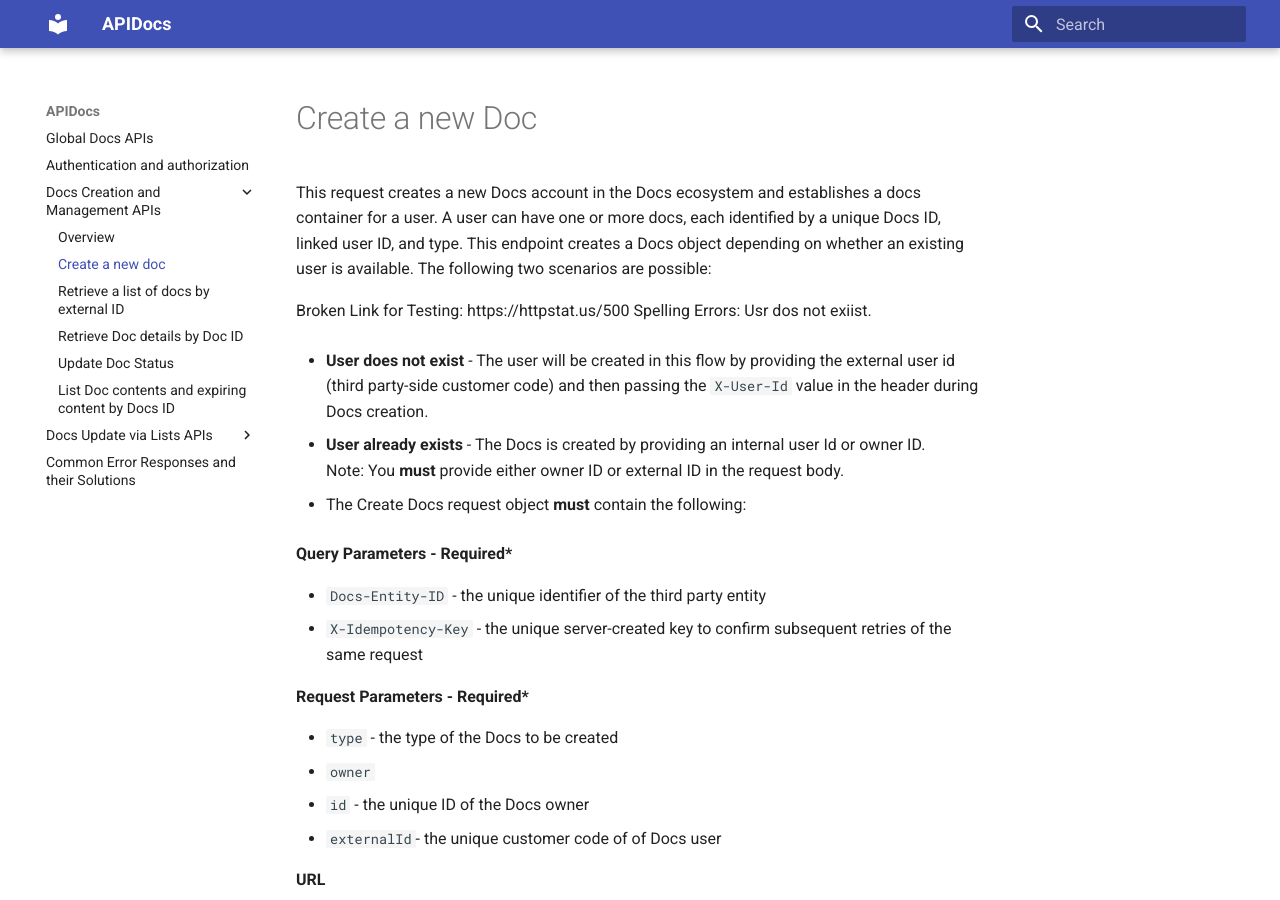
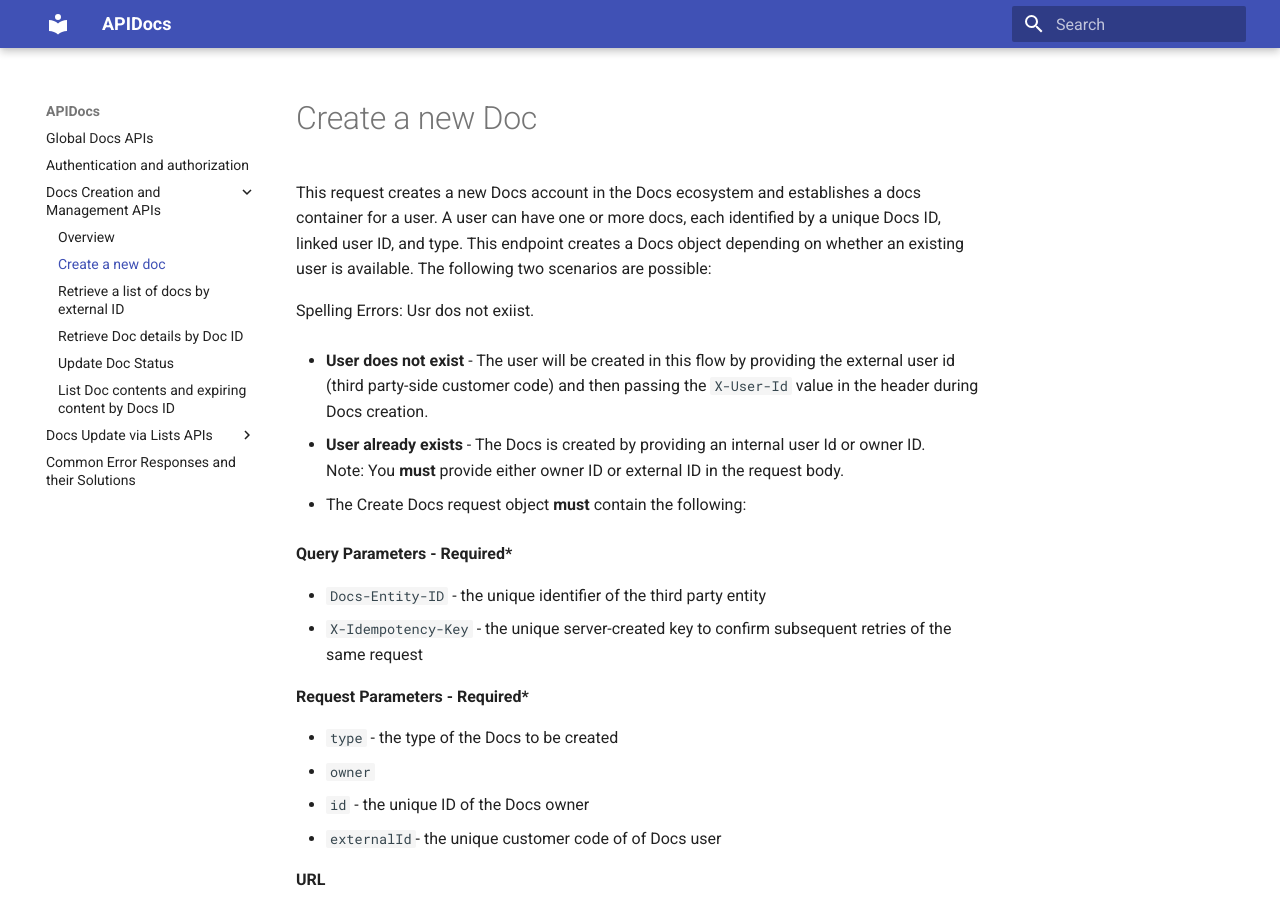
Before and after one commit to AllAboutDocs/APIDocs, an MkDocs documentation site: the page built from docs/docs-creation-and-management-apis/create-a-new-doc.md, in a window 1280 px wide and 900 px high. Built offline with MkDocs 1.6.1 and Material for MkDocs 9.7.7, drawn with Linux system fonts in a browser that asks for light colours.

Commit message:
Removed the erroneous line

```diff
--- a/docs/docs-creation-and-management-apis/create-a-new-doc.md
+++ b/docs/docs-creation-and-management-apis/create-a-new-doc.md
@@ -3,7 +3,6 @@
 This request creates a new Docs account in the Docs ecosystem and establishes a docs container for a user. A user can have one or more docs, each identified by a unique Docs ID, linked user ID, and type.
 This endpoint creates a Docs object depending on whether an existing user is available. The following two scenarios are possible:
 
-Broken Link for Testing: https://httpstat.us/500
 Spelling Errors: Usr dos not exiist.
 
 - **User does not exist** - The user will be created in this flow by providing the external user id (third party-side customer code) and then passing the `X-User-Id` value in the header during Docs creation.
```
Also changed, not shown: 1 other file.
